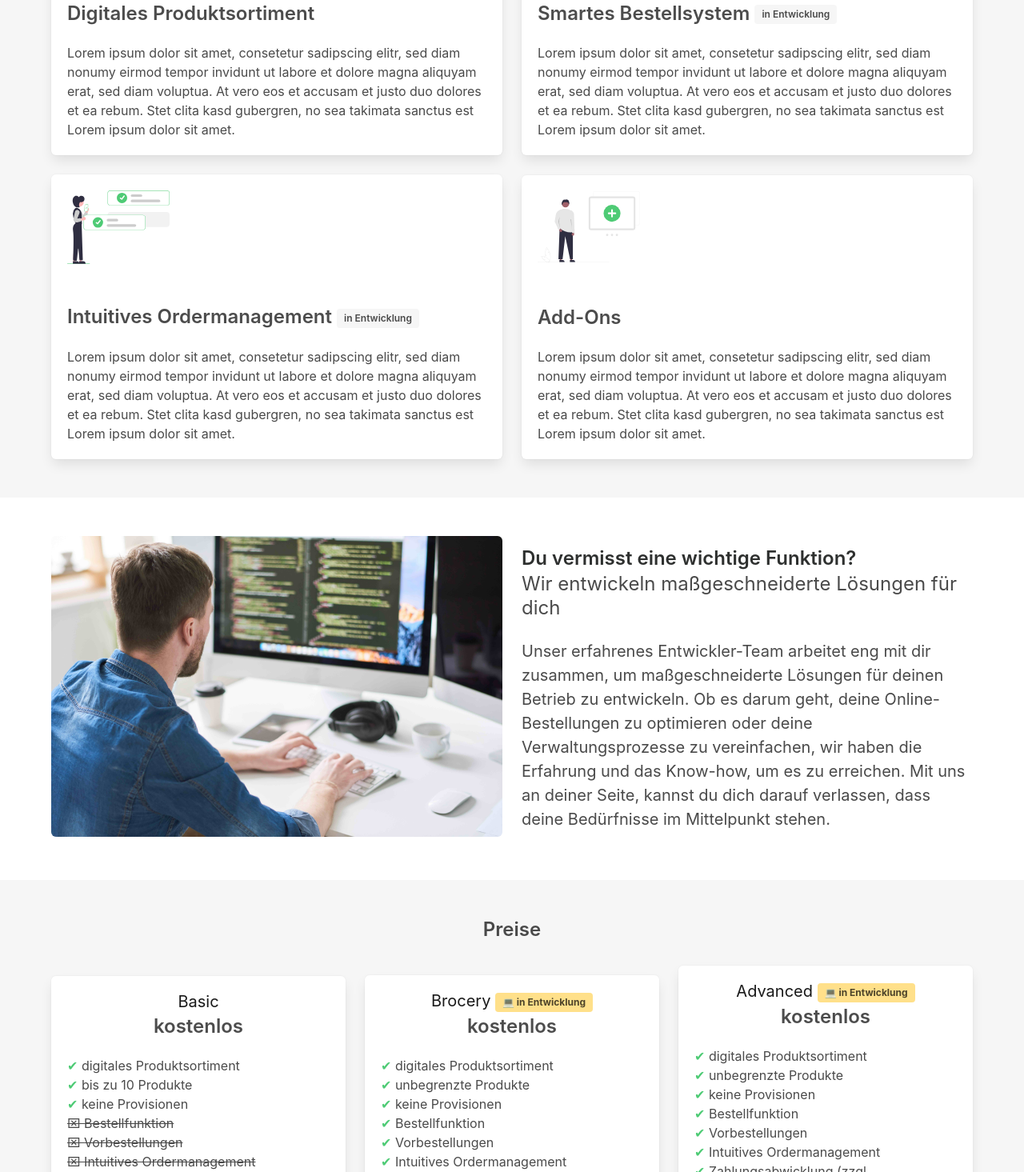
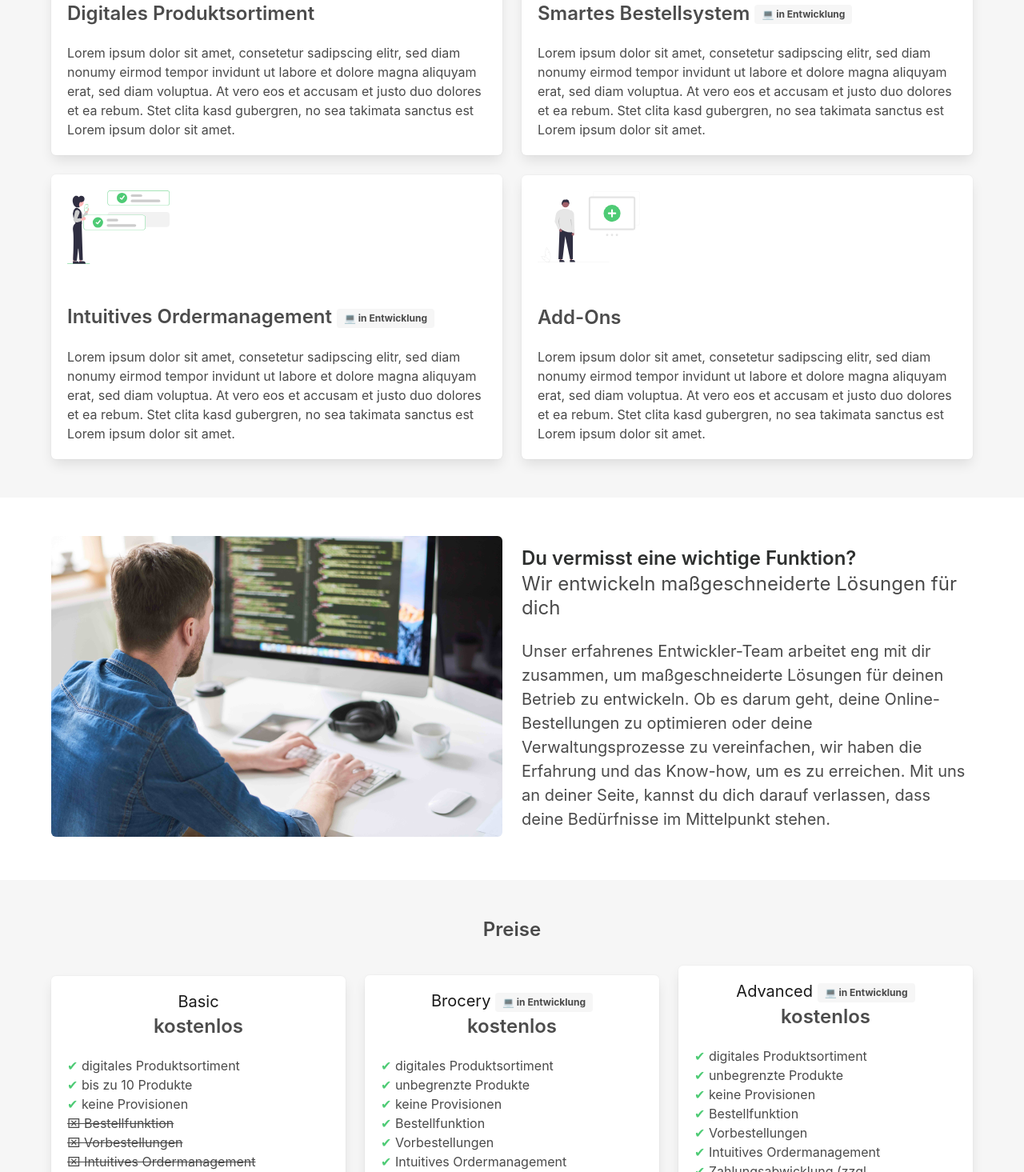
Before and after one commit to jermainee/brocery.de, a website: page index.html in a window 1280 px wide. Shown: the part 1645-3110 px from the top of the page at 80% size. Drawn offline with Linux system fonts and the light colour scheme.

Commit message:
Make tags bold and add icon

```diff
--- a/index.html
+++ b/index.html
@@ -84,7 +84,7 @@
                         <figure class="image is-128x128 has-margin-bottom">
                             <img height="128px" src="/assets/images/shopping.svg"/>
                         </figure>
-                        <div class="title is-4">Smartes Bestellsystem <span class="tag is-light">in Entwicklung</span></div>
+                        <div class="title is-4">Smartes Bestellsystem <span class="tag is-light has-text-weight-bold">💻 in Entwicklung</span></div>
                         <p>Lorem ipsum dolor sit amet, consetetur sadipscing elitr, sed diam nonumy eirmod tempor invidunt ut labore et dolore magna aliquyam erat, sed diam voluptua. At vero eos et accusam et justo duo dolores et ea rebum. Stet clita kasd gubergren, no sea takimata sanctus est Lorem ipsum dolor sit amet. </p>
                     </div>
                 </div>
@@ -95,7 +95,7 @@
                         <figure class="image is-128x128 has-margin-bottom">
                             <img src="/assets/images/confirmation.svg"/>
                         </figure>
-                        <div class="title is-4">Intuitives Ordermanagement <span class="tag is-light">in Entwicklung</span></div>
+                        <div class="title is-4">Intuitives Ordermanagement <span class="tag is-light has-text-weight-bold">💻 in Entwicklung</span></div>
                         <p>Lorem ipsum dolor sit amet, consetetur sadipscing elitr, sed diam nonumy eirmod tempor invidunt ut labore et dolore magna aliquyam erat, sed diam voluptua. At vero eos et accusam et justo duo dolores et ea rebum. Stet clita kasd gubergren, no sea takimata sanctus est Lorem ipsum dolor sit amet. </p>
                     </div>
                 </div>
@@ -154,7 +154,7 @@
                 </div>
                 <div class="column">
                     <div class="box">
-                        <div class="subtitle has-text-centered">Brocery <span class="tag is-warning has-text-weight-bold">💻 in Entwicklung</span></div>
+                        <div class="subtitle has-text-centered">Brocery <span class="tag is-light has-text-weight-bold">💻 in Entwicklung</span></div>
                         <div class="title is-4 has-text-centered">kostenlos</div>
 
                         <ul>
@@ -170,7 +170,7 @@
                 </div>
                 <div class="column">
                     <div class="box">
-                        <div class="subtitle has-text-centered">Advanced <span class="tag is-warning has-text-weight-bold">💻 in Entwicklung</span></div>
+                        <div class="subtitle has-text-centered">Advanced <span class="tag is-light has-text-weight-bold">💻 in Entwicklung</span></div>
                         <div class="title is-4 has-text-centered">kostenlos</div>
                         <ul>
                             <li>digitales Produktsortiment</li>
```
